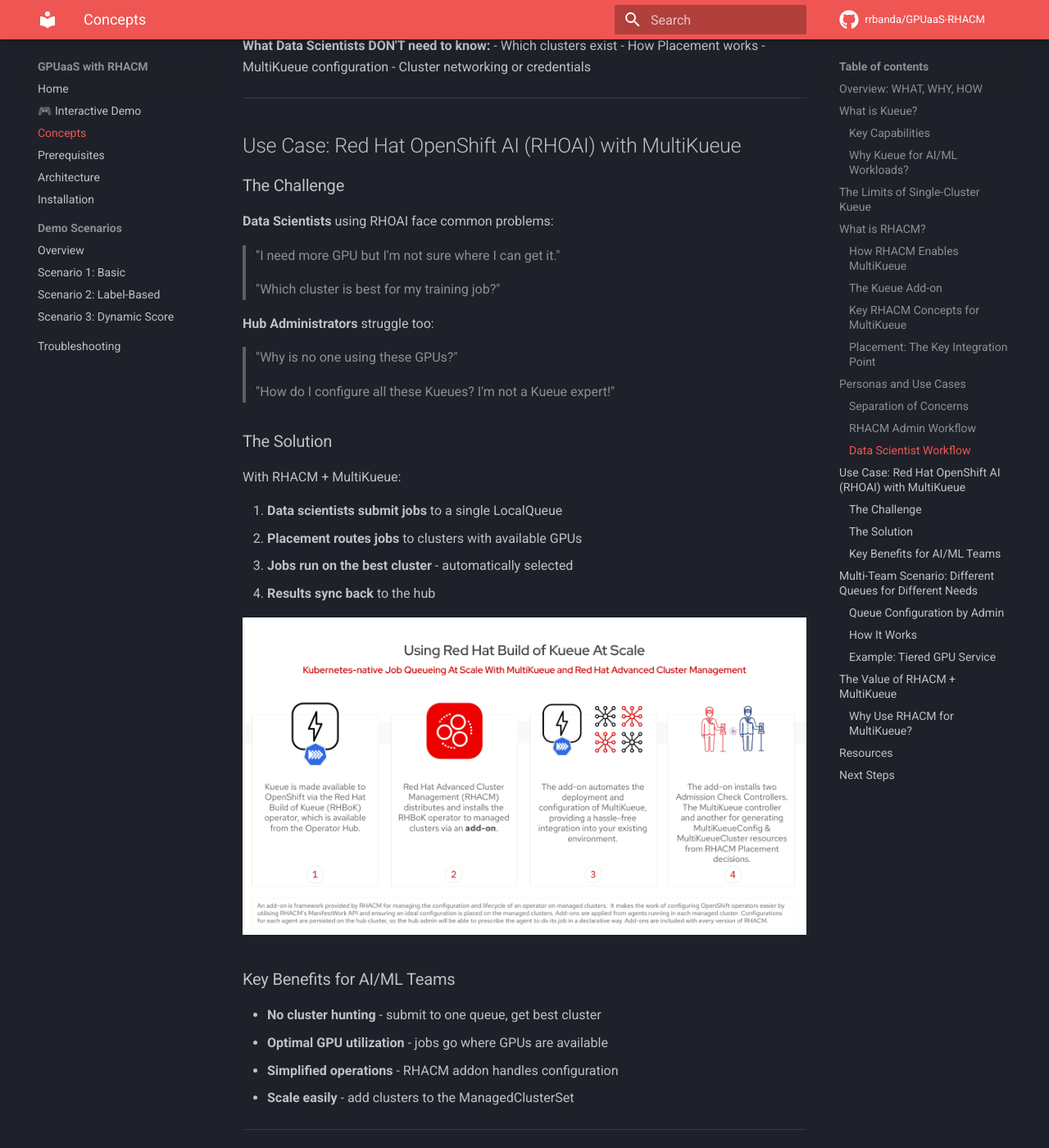
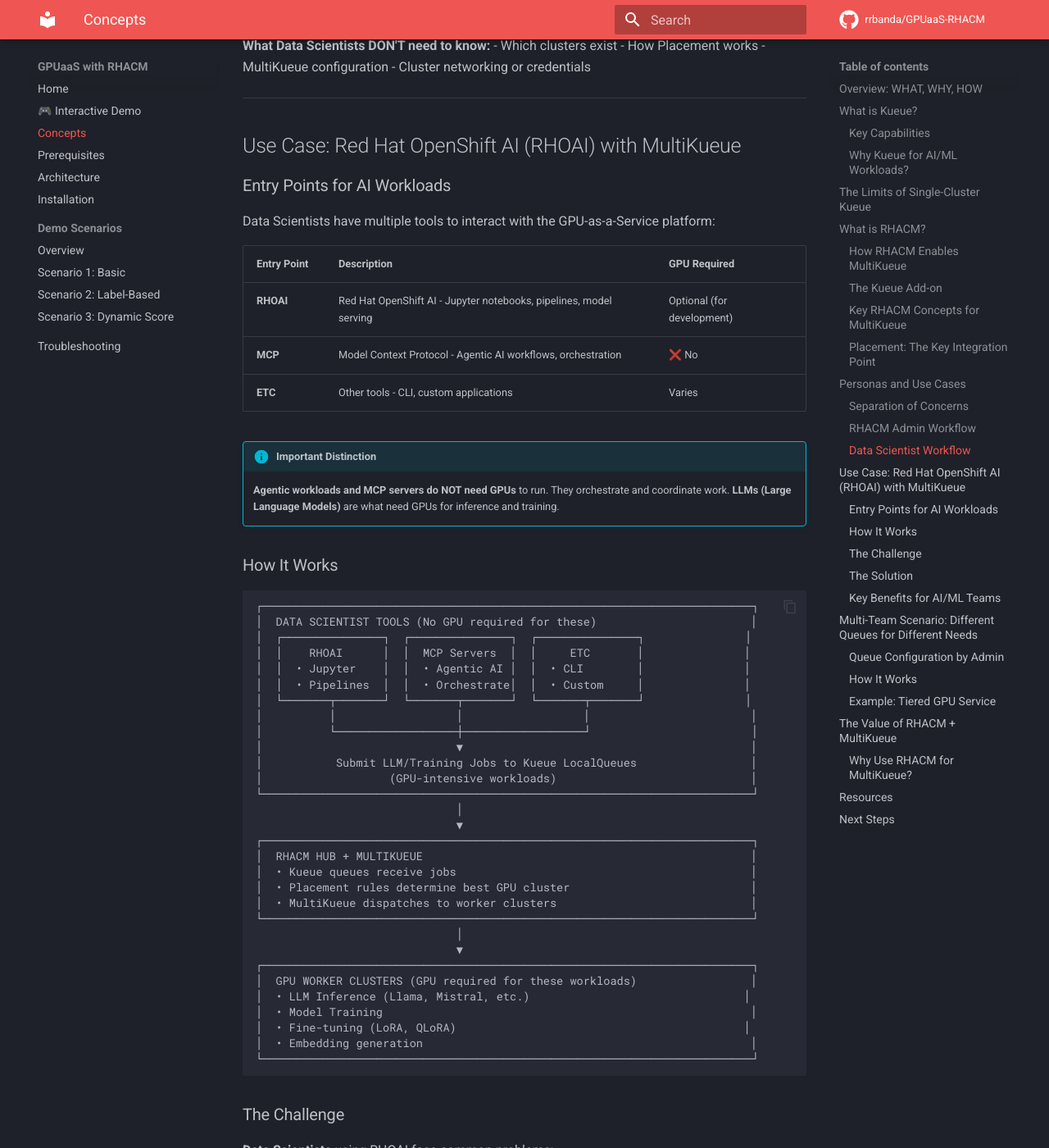
Before and after one commit to rrbanda/GPUaaS-RHACM, an MkDocs documentation site: the page built from docs/concepts.md, in a window 1280 px wide and 1400 px high, scrolled down 5997 px. Shown: the whole window at 82% size. Built offline with MkDocs 1.6.1 and Material for MkDocs 9.7.7, drawn with Linux system fonts in a browser that asks for light colours; comment, search, counter and statistics services are not loaded; some of the changed text lies outside the part shown.

Commit message:
Add ocpai.

````diff
--- a/docs/concepts.md
+++ b/docs/concepts.md
@@ -195,6 +195,55 @@
 
 ## Use Case: Red Hat OpenShift AI (RHOAI) with MultiKueue
 
+### Entry Points for AI Workloads
+
+Data Scientists have multiple tools to interact with the GPU-as-a-Service platform:
+
+| Entry Point | Description | GPU Required |
+|-------------|-------------|--------------|
+| **RHOAI** | Red Hat OpenShift AI - Jupyter notebooks, pipelines, model serving | Optional (for development) |
+| **MCP** | Model Context Protocol - Agentic AI workflows, orchestration | ❌ No |
+| **ETC** | Other tools - CLI, custom applications | Varies |
+
+!!! info "Important Distinction"
+    **Agentic workloads and MCP servers do NOT need GPUs** to run. They orchestrate and coordinate work.
+    **LLMs (Large Language Models)** are what need GPUs for inference and training.
+
+### How It Works
+
+```
+┌─────────────────────────────────────────────────────────────────────────┐
+│  DATA SCIENTIST TOOLS (No GPU required for these)                       │
+│  ┌───────────────┐  ┌───────────────┐  ┌───────────────┐               │
+│  │    RHOAI      │  │  MCP Servers  │  │     ETC       │               │
+│  │  • Jupyter    │  │  • Agentic AI │  │  • CLI        │               │
+│  │  • Pipelines  │  │  • Orchestrate│  │  • Custom     │               │
+│  └───────┬───────┘  └───────┬───────┘  └───────┬───────┘               │
+│          │                  │                  │                        │
+│          └──────────────────┼──────────────────┘                        │
+│                             ▼                                           │
+│           Submit LLM/Training Jobs to Kueue LocalQueues                 │
+│                   (GPU-intensive workloads)                             │
+└─────────────────────────────────────────────────────────────────────────┘
+                              │
+                              ▼
+┌─────────────────────────────────────────────────────────────────────────┐
+│  RHACM HUB + MULTIKUEUE                                                 │
+│  • Kueue queues receive jobs                                            │
+│  • Placement rules determine best GPU cluster                           │
+│  • MultiKueue dispatches to worker clusters                             │
+└─────────────────────────────────────────────────────────────────────────┘
+                              │
+                              ▼
+┌─────────────────────────────────────────────────────────────────────────┐
+│  GPU WORKER CLUSTERS (GPU required for these workloads)                 │
+│  • LLM Inference (Llama, Mistral, etc.)                                │
+│  • Model Training                                                       │
+│  • Fine-tuning (LoRA, QLoRA)                                           │
+│  • Embedding generation                                                 │
+└─────────────────────────────────────────────────────────────────────────┘
+```
+
 ### The Challenge
 
 **Data Scientists** using RHOAI face common problems:
@@ -213,15 +262,17 @@
 
 With RHACM + MultiKueue:
 
-1. **Data scientists submit jobs** to a single LocalQueue
-2. **Placement routes jobs** to clusters with available GPUs
-3. **Jobs run on the best cluster** - automatically selected
-4. **Results sync back** to the hub
+1. **Data scientists use their preferred tools** (RHOAI, MCP, CLI)
+2. **Submit GPU-intensive jobs** to Kueue LocalQueues on the hub
+3. **Placement routes jobs** to clusters with available GPUs
+4. **Jobs run on the best cluster** - automatically selected
+5. **Results sync back** to the hub
 
 ![Detailed Flow - 5 Steps](assets/slides/detailed-flow-5step.png)
 
 ### Key Benefits for AI/ML Teams
 
+- **Tool flexibility** - use RHOAI, MCP servers, or any client
 - **No cluster hunting** - submit to one queue, get best cluster
 - **Optimal GPU utilization** - jobs go where GPUs are available
 - **Simplified operations** - RHACM addon handles configuration
````
Also changed, not shown: 3 other files.
